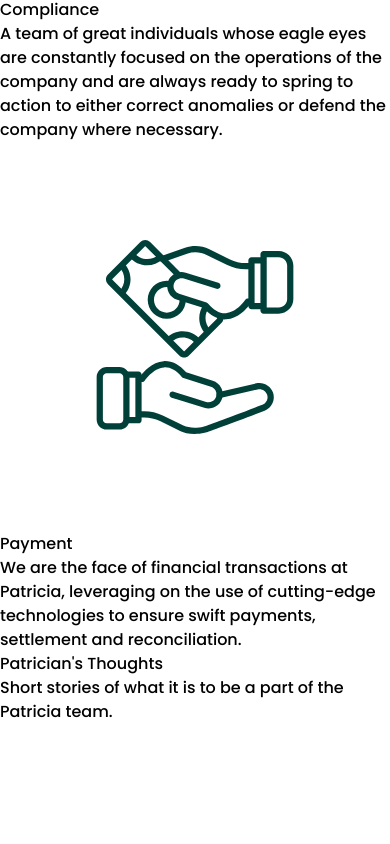
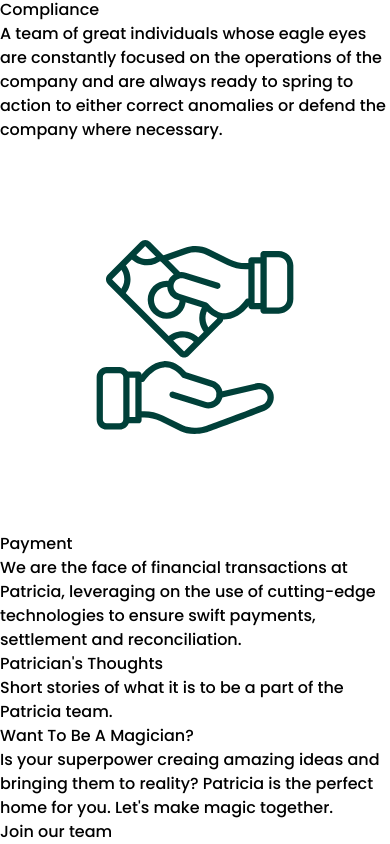
Before and after one commit to Hue-Ray/Patricia-clone, a React (Vite) app: page /about in a window 390 px wide. Shown: the part 9762-10606 px from the top of the page. Before the commit the page ends 10486 px from the top, so only its background shows below. Built offline with nearby package versions, Linux system fonts and the light colour scheme.

Commit message:
completed aboutPage for mobile

```diff
--- a/package.json
+++ b/package.json
@@ -14,6 +14,8 @@
     "react": "^18.2.0",
     "react-dom": "^18.2.0",
     "react-router-dom": "^6.10.0",
+    "react-slick": "^0.29.0",
+    "slick-carousel": "^1.8.1",
     "sort-by": "^1.2.0"
   },
   "devDependencies": {
--- a/src/pages/AboutPage.jsx
+++ b/src/pages/AboutPage.jsx
@@ -85,8 +85,8 @@
         </header>
 
         <p className=' text-center font-black text-4xl m-auto  pb-6'>Meet the Magicians</p>
-        <div className='Team h-32 flex justify-center absolute -z-[2] mb-[70px]'>
-          <img src={TeamImg} alt='patricia team' className='w-72 border-8 rounded-xl border-blue-200'></img>
+        <div className='Team h-[40%] flex justify-center relative -z-[2] mb-[70px] md:w-32 lg:w-48'>
+          <img src={TeamImg} alt='patricia team' className='w-[90%] border-8 rounded-xl border-blue-200'></img>
         </div>
         <div className='Description bg-teal-800 h-52 w-[100%] text-white p-4 absolute -z-[2] top-[260px]'>
           <h3 className='w-[50%] font-black text-3xl'>Who are Patricians?</h3>
@@ -175,8 +175,8 @@
           </figure>
         </div>
       </div>
-      <div className='m-5'>
-        <p className='text-center font-extrabold text-[30px] mb-[10px]'>Our Departments</p>
+        <p className='text-center font-extrabold text-[30px] mt-[15px] mb-[10px]'>Our Departments</p>
+      <div className='m-5 p-4'>
         <div className='rounded-[30px] p-6 mb-12 shadow-lg shadow-neutral-300'>
           <img src={Product} alt='Product Department' className='w-[40px] mb-[20px]'></img>
           <p className='text-[20px] font-bold text-neutral-700 mb-[10px]'>Product</p>
@@ -238,10 +238,17 @@
           <p className='text-xs leading-relaxed text-neutral-600'>We are the face of financial transactions at Patricia, leveraging on the use of cutting-edge technologies to ensure swift payments, settlement and reconciliation.</p>
         </div>
       </div>
-      <div className='text-center p-2'>
+      <div className='text-center p-2 mb-[100px]'>
         <p className='text-[40px] font-extrabold'>Patrician's Thoughts</p>
         <p className='text-xs text-neutral-600 mt-[10px]'>Short stories of what it is to be a part of the Patricia team.</p>
       </div>
+      <div className='bg-orange-100 text-center m-3 p-6 rounded-xl'>
+        <p className='text-[35px] font-extrabold'>Want To Be A Magician?</p>
+        <p className='text-neutral-400 text-[11px] mt-[10px] mb-[15px] leading-loose'>Is your superpower creaing amazing ideas and bringing them to reality? Patricia is the perfect home for you. Let's make magic together.</p>
+        <button className='btn bg-yellow-300 p-2 px-4 text-xs mt-2'>Join our team</button>
+      </div>
+      <div className='relative bg-slate-200 w-[90%] m-auto  h-[35px] -mt-10 -z-10 rounded-lg'></div>
+      <div className='relative bg-slate-300 w-[80%] m-auto  h-[49px] -mt-10 -z-20 rounded-lg'></div>
     </div>
   )
 }
```
Also changed, not shown: 1 other file (tests, documents, lock files or other folders).
